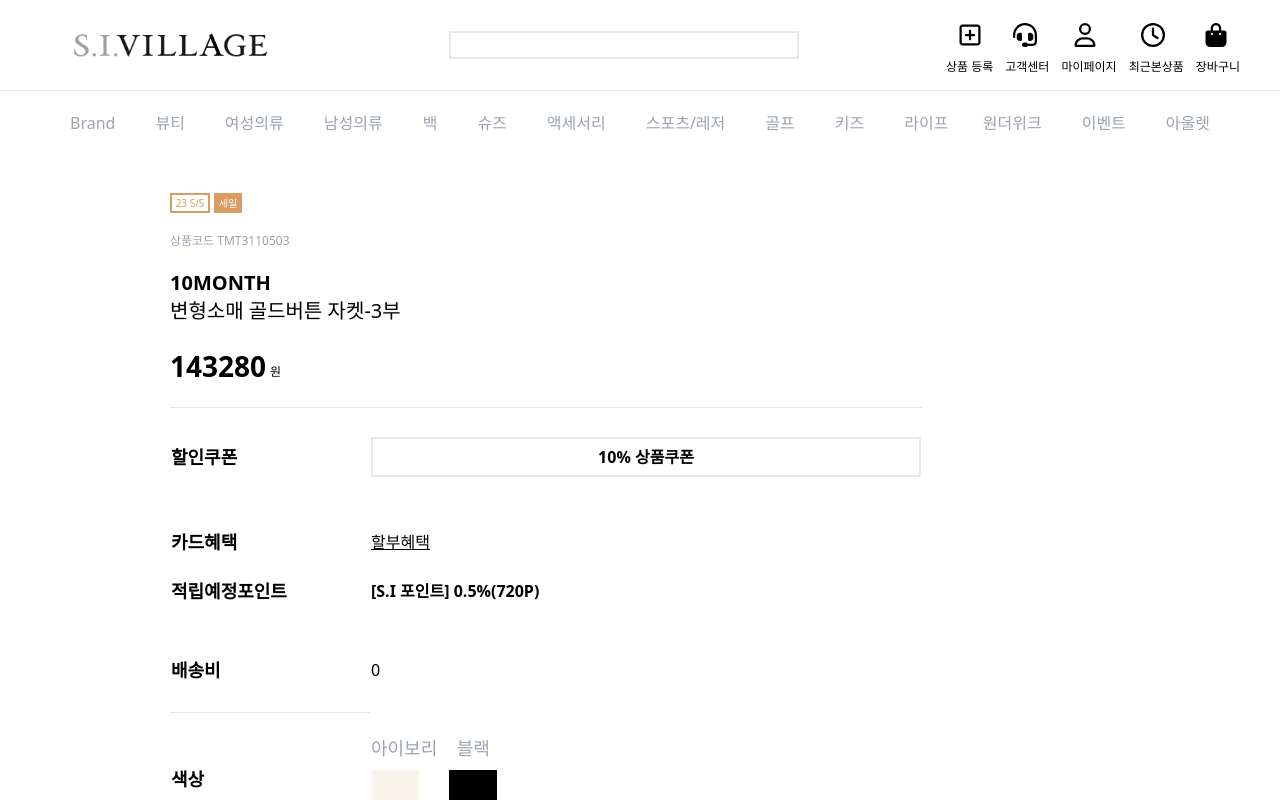
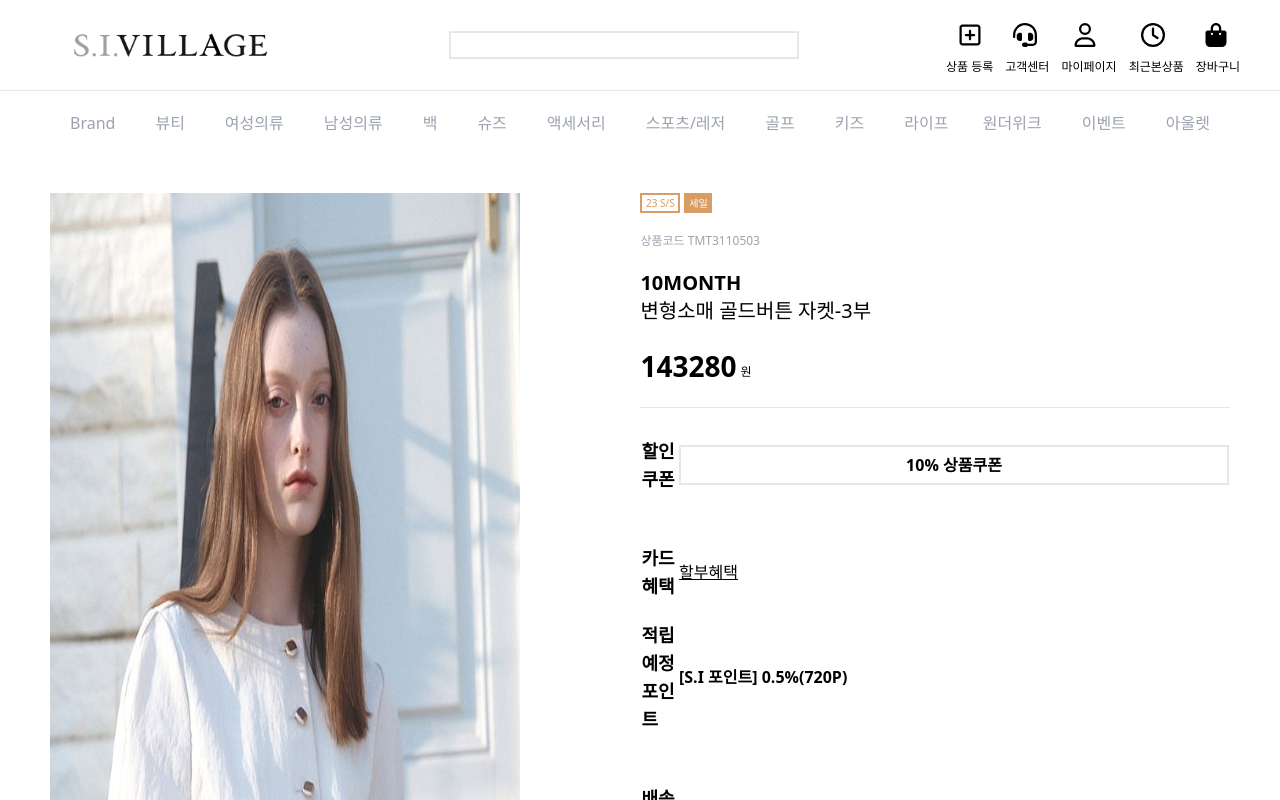
Before and after one commit to dev-riley/e-commerce-clone, a React app: page /products/1 in a window 1280 px wide. Shown: the top 800 px of the page. Built offline with nearby package versions, Linux system fonts and the light colour scheme; data requests are answered from the project's data file.

Commit message:
Common : image 추가

```diff
--- a/src/components/CardItem.jsx
+++ b/src/components/CardItem.jsx
@@ -1,4 +1,5 @@
 import { useNavigate } from "react-router-dom"
+import image from "../images/1-1.jpg"
 
 const CardItem = ({product}) => {
   const navigate = useNavigate();
@@ -7,11 +8,11 @@
   const toDetailPage = () => {
     navigate(`/products/${id}`)
   }
-  console.log(img)
+
   return(
     <div className="p-4 md:s-1/4 mb-[130px] cursor-pointer" onClick={toDetailPage}>
       <div>
-        <img src={img} alt={brandName} className='w-full h-[380px] object-cover object-center'/>
+        <img src={image} alt={brandName} className='w-full h-[380px] object-cover object-center'/>
       </div>
       <div>
         <p className="opacity-3 font-bold ml-2 mt-4 mb-2">{brandName}</p>
--- a/src/pages/ProductDetailPage.jsx
+++ b/src/pages/ProductDetailPage.jsx
@@ -2,6 +2,7 @@
 import { useParams, useNavigate } from "react-router-dom";
 
 import { getProductDetail, addToCart } from "../components/api/axios";
+import image from "../images/1-1.jpg"
 
 const ProductDetailPage = () => {
   const { id } = useParams();
@@ -75,9 +76,7 @@
       <div className="flex my-[30px] mx-[50px]">
         {/* /이미지 영역 carousel*/}
         <div>
-          {/* {Object.keys(images).map((imageUrl, index) => (
-            <img key={index} src={imageUrl} alt={detailInfo.productName} className="h-full w-full" />
-          ))} */}
+            <img src={image} alt={detailInfo.productName} className="h-full w-full" />
         </div>
         {/* 상세 설명 부분 */}
         <div className="ml-[120px]">
```
